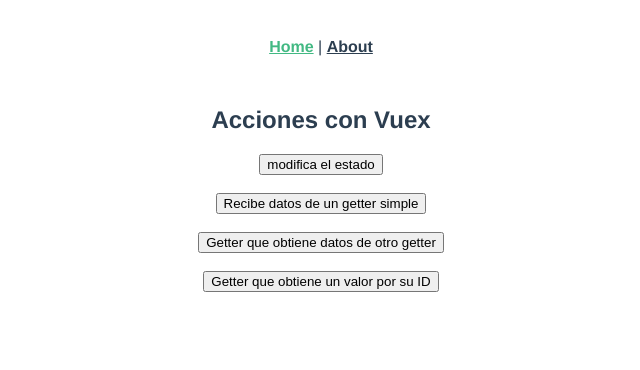
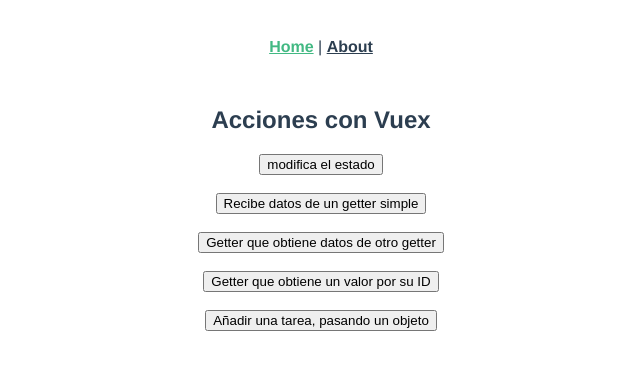
Before and after one commit to SrChach/sepi, a Vue app: page / in a window 1280 px wide. Shown: the top 370 px of the page, without its empty margins (319-959 px from the left). Built offline with nearby package versions, Linux system fonts and the light colour scheme.

Commit message:
Mutations receiving payloads c:

```diff
--- a/src/components/prueba.vue
+++ b/src/components/prueba.vue
@@ -15,6 +15,10 @@
 		<br><br>
 		<button @click="get_by_id_2(3)">
 			Getter que obtiene un valor por su ID
+		</button>
+		<br><br>
+		<button @click="nuevo_todo">
+			Añadir una tarea, pasando un objeto
 		</button>
 	</div>
 </template>
@@ -42,6 +46,10 @@
 			get_by_id_2(id){
 				console.log('Getter al que se le pasa un parámetro:')
 				console.log( this.$store.getters.get_todos_by_id(id) )
+			},
+			nuevo_todo(){
+				this.$store.commit('add_todo', { text: 'Tarea generada', done: false })
+				console.log(this.$store.state.to_do)
 			}
 
 		}
--- a/src/store.js
+++ b/src/store.js
@@ -7,6 +7,7 @@ export default new Vuex.Store({
 	// State contiene las propiedades sobre las que trabajaremos globalmente
 	state: {
 		count: 0,
+		max_id_todo: 3,
 		to_do: [
 			{ id: 1, text: 'Una tarea hecha', done: true },
 			{ id: 2, text: 'Una tarea fallida', done: false },
@@ -31,7 +32,17 @@ export default new Vuex.Store({
 	mutations: {
 		increment(state) {
 			state.count++
+		},
+		// Las mutaciones pueden recibir datos en un 'payload' (normalmente un objeto) y trabajar con ellos
+		add_todo(state, payload){
+			state.max_id_todo++
+			state.to_do.push({
+				id: state.max_id_todo,
+				text: payload.text,
+				done: payload.done
+			})
 		}
+
 	},
 	actions: {
 
```
